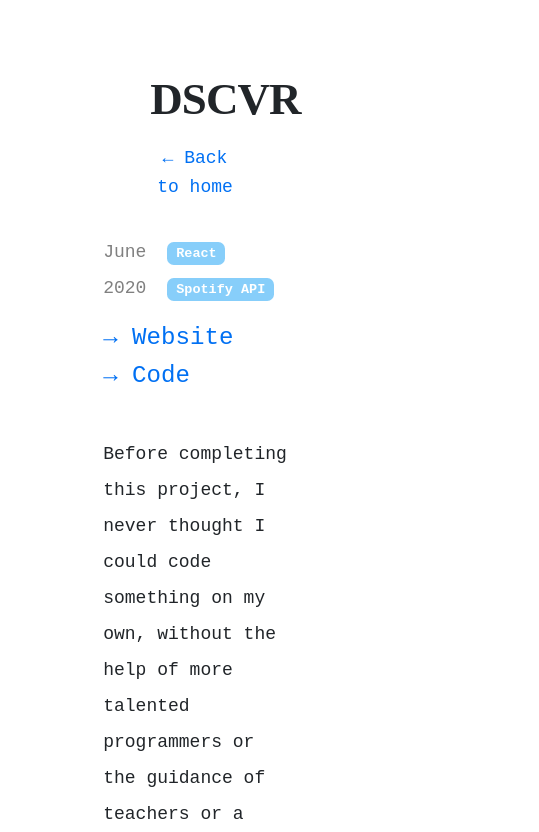
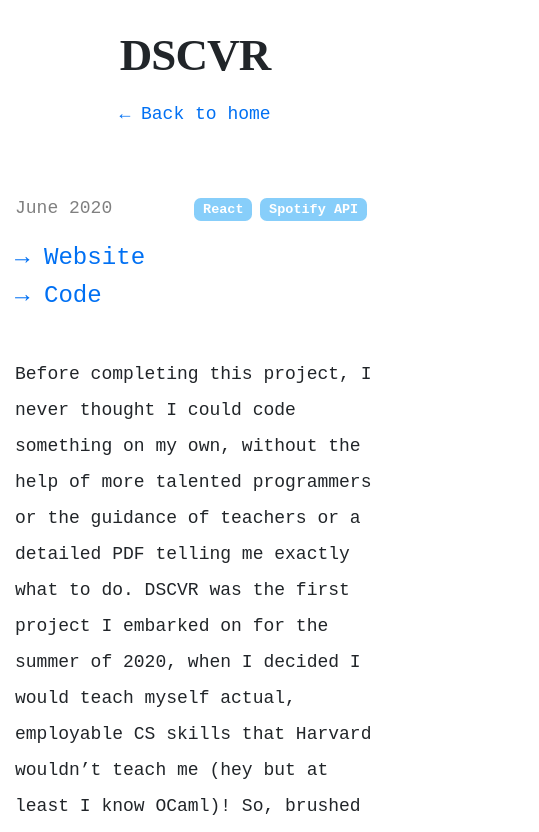
Before and after one commit to jenxguo/portfolio, a Next.js app: page /projects/dscvr in a window 390 px wide. Shown: the top 832 px of the page, 539 px wide, since content can reach past the window. Built offline with nearby package versions, Linux system fonts and the light colour scheme; a web font is replaced by a local one.

Commit message:
screen sizes

```diff
--- a/styles/global.css
+++ b/styles/global.css
@@ -43,11 +43,24 @@ ul {
   margin: 0;
 }
 
-@media only screen and (max-device-width: 500px) {
+@media (max-width: 1000px) {
   section {
-    padding-top: 40%;
-    /* scroll-snap-align: none;
-    scroll-snap-stop: none; */
+    padding-top: 50%;
     height: 150vh;
   }
 }
+
+
+@media (max-width: 500px) {
+  section {
+    padding-top: 40%;
+    height: 150vh;
+  }
+}
+
+@media (max-width: 400px) {
+  section {
+    padding-top: 40%;
+    height: 200vh;
+  }
+}
--- a/styles/layout.module.css
+++ b/styles/layout.module.css
@@ -6,7 +6,7 @@
 }
 
 .header {
-  width: 23vw;
+  width: 20%;
   padding: 0 0 0 0;
   margin: 0 0 0 0;
   /* max-height: 20vh; */
@@ -35,7 +35,21 @@
   color: blue;
 }
 
-@media only screen and (max-device-width: 500px) {
+@media (max-width: 1500px){
+  .header {
+    width: 40%;
+    z-index:100;
+  }
+}
+
+@media (max-width: 1000px) {
+  .header {
+    width: 50%;
+    z-index:100;
+  }
+}
+
+@media (max-width: 500px) {
   .container {
     padding: 10px 0 0 0;
     margin: 0 0 0 0;
@@ -45,7 +59,7 @@
 
   .header {
     width: 80%;
-    /* position:absolute; */
+    z-index:100;
   }
 
   .description {
--- a/styles/utils.module.css
+++ b/styles/utils.module.css
@@ -156,7 +156,7 @@
   opacity: 1;
 }
 
-@media only screen and (max-device-width: 500px) {
+@media (max-width: 500px) {
   .thin {
     padding-left: 15px;
     padding-right: 10px;
```
